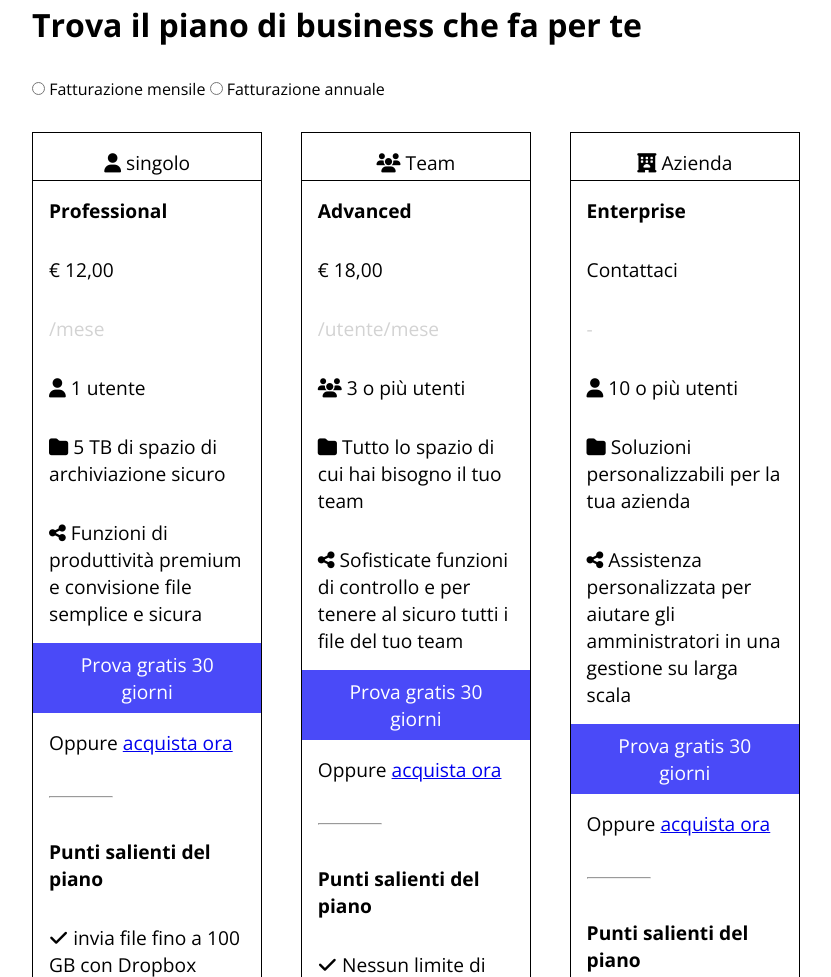
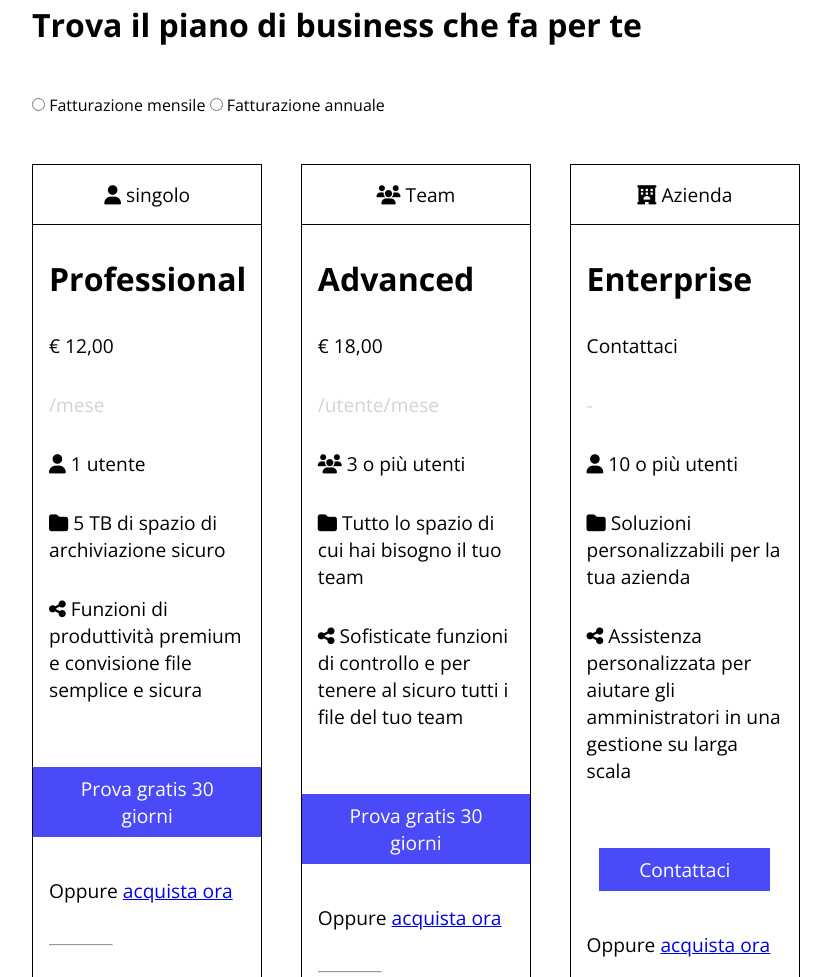
Before and after one commit to AlessioNapoletano/htmlcss-dropbox, a plain HTML site: page index.html in a window 1280 px wide. Shown: the part 1436-2413 px from the top of the page, without its empty margins (224-1055 px from the left). Drawn offline with nearby package versions, Linux system fonts and the light colour scheme.

Commit message:
Modified Main section - Container medium

```diff
--- a/css/style.css
+++ b/css/style.css
@@ -5,7 +5,7 @@
     font-family: 'Open Sans', sans-serif;
 }
 
-                    /*                        GENERIC CLASS FLEX                                                   */
+/*                                           GENERIC CLASS FLEX                                                   */
 .flex{
     display: flex;
 }
@@ -27,7 +27,7 @@
     flex-wrap: wrap;
 }
 
-/*                                           GENERIC CLASS FONT                                                      */
+/*                                          GENERIC CLASS FONT                                                      */
 .font-grey{
     color: lightgray;
 }
@@ -38,15 +38,33 @@
     margin: 0 auto;
 }
 
+.containter-medium{
+    width: 60%;
+    margin: 0 auto;
+}
+
 #logo{
     width: 20%;
 }
 
+/*                                          GENERIC ELEMENT BUTTON                                                           */
 button{
     border: none;
     background-color: #4a4af8;
     color: white;
     padding: .5rem 1rem;
+}
+
+/*                                          GENERI ELEMENT NAV UL LI A                                                     */
+nav ul{
+    list-style-type: none;
+}
+
+nav ul li a{
+    text-decoration: none;
+    color: black;
+
+    padding: 0rem 1rem;
 }
 
 /*                                          SECTION MAIN HEADER (THE FIRTS HEADER IN PAGE)                              */
@@ -58,19 +76,9 @@ header section.main-header{
     background-color: white;
 }
 
-nav ul{
-    list-style-type: none;
-}
 
-nav ul li a{
-    text-decoration: none;
-    color: black;
-
-    padding: 0rem 1rem;
-}
-
- /*                                         SECTION HEADER-INFO (THE SECOND PART OF THE HEADER)                    */
- /*Background color of the section header info*/
+/*                                          SECTION HEADER-INFO (THE SECOND PART OF THE HEADER)                    */
+/*Background color of the section header info*/
 header section.header-info{
     background-color: #bdcde4;
 }
@@ -116,82 +124,78 @@ header section.header-info div.container-large div.box-image > img{
     height: 118%;
 }
 
-
-
                                                         /*MAIN*/
 
+/*padding top for correct spacing*/
 main{
     padding-top: 8rem;
-    width: 100%;
+}
+/*                                  SECTION FOR SUBSCRIBING TO SUBSCRIPTION PLANS                           */
+
+/*Font and padding-bottom for h1*/
+main section.containter-medium h1{
+    font-size: 2rem;
+    padding-bottom: 3rem;
+}
+
+/*div containing the subscription plans*/
+/*margin top, for correct spacing*/
+main section.containter-medium div.plans{
+    margin-top: 3rem;
+}
+
+/*width - height,and border for div plan-box*/
+main section.containter-medium div.plan-box{
+    border: 1px solid black;
+    width: 30%;
+    height: 77rem;
+}
+
+/*aligned text amd border for the header paragraph of the plan box and plan box long , and margin-bottom*/
+main section.containter-medium div.plan-box p.p-header,
+main section.containter-medium div.plan-box-long p.p-header{
+    text-align: center;
+    border-bottom: 1px solid black;
+    margin-bottom: 1rem;
+}
+
+/*font size and padding at h2 for div-plan box*/
+main section.containter-medium div.plan-box h2,
+main section.containter-medium div.plan-box-long h2{
+    font-size: 2rem;
+    padding: 1rem;
 
 }
-
-        /*Caselle per la sottoscrizione di piani di abbonamento*/
-/*casella che racchiude tutta la sezione dei piani di abbonamento*/
-main section.subscription-plans{
-    width: 60%;
-    height: 102rem;
-    margin: 0 auto;
-}
-
-main section.subscription-plans h1{
-    font-size: 2rem;
-    padding-bottom: 2rem;
-
-}
-
-main section.subscription-plans div.plan{
-    display: flex;
-    justify-content: space-between;
-    flex-wrap: wrap;
-
-    width: 100%;
-    height: 70rem;
-
-    margin-top: 2rem;
-
-
-}
-main section.subscription-plans div.plan-box{
-    border: 1px solid black;
-    width: 30%;
-    height: 100%;
-}
-
-main section.subscription-plans div.plan-box p.intestazione{
-    text-align: center;
-    width: 100%;
-    height: 3rem;
-    border-bottom: 1px solid black;
-}
-
-main section.subscription-plans div.plan-box p,
-main section.subscription-plans div.plan-box h2,
-main section.subscription-plans div.plan-box h3,
-main section.subscription-plans div.plan-box-long h2,
-main section.subscription-plans div.plan-box-long p{
+/*font size and padding at p and h3 for div-plan box*/
+main section.containter-medium div.plan-box p,
+main section.containter-medium div.plan-box h3,
+main section.containter-medium div.plan-box-long p,
+main section.containter-medium div.plan-box-long h3{
     padding: 1rem;
     font-size: 1.20rem;
 }
 
-main section.subscription-plans div.plan-box div.button{
+
+main section.containter-medium div.plan-box div.button{
     text-align: center;
+
+    margin: 3rem 0 1.5rem 0;
 }
 
-main section.subscription-plans div.plan-box div.button button{
+main section.containter-medium div.plan-box div.button button{
     padding: .5rem 2.5rem;
     font-size: 1.20rem;
 }
 
 
-main section.subscription-plans div.plan-box hr{
+main section.containter-medium div.plan-box hr{
     color: lightgray;
     width: 4rem;
     margin: 1.5rem 0rem 1.5rem 1rem;
 }
 
 
-main section.subscription-plans div.plan div.plan-box-long{
+main section.containter-medium div.plans div.plan-box-long{
     position: relative;
 
     width: 100%;
@@ -201,19 +205,10 @@ main section.subscription-plans div.plan div.plan-box-long{
     margin-top: 3rem;
 }
 
-main section.subscription-plans div.plan div.plan-box-long>p.intestazione{
-    width: 100%;
-    height: 3rem;
-    border-bottom: 1px solid black;
-    text-align: center;
-    padding-top: .5rem;
-}
-
-main section.subscription-plans div.plan div.plan-box-long > div.button{
+main section.containter-medium div.plans div.plan-box-long > div.button{
     position: absolute;
-    top: 81px;
+    top: 93px;
     right: 24px;
-
 }
 
 /*Parte per diventare partener*/
--- a/index.html
+++ b/index.html
@@ -70,7 +70,7 @@
     </header>
 
     <main>
-        <section class="subscription-plans">
+        <section class="containter-medium">
             <h1>
                 Trova il piano di business che fa per te
             </h1>
@@ -80,9 +80,12 @@
             <input type="radio" name="Fatturazione" value="Fatturazione-annule">
             <label for="Fatturazione-annuale">Fatturazione annuale</label>
 
-            <div class="plan">
+            <div class="plans flex flex-space-between flex-wrap">
                 <div class="plan-box">
-                    <p class="intestazione"><i class="fa-solid fa-user"></i> singolo</p>
+                    <p class="p-header">
+                        <i class="fa-solid fa-user"></i>
+                        singolo
+                    </p>
 
                     <h2>Professional</h2>
 
@@ -93,13 +96,17 @@
                         /mese
                     </p>
                     <p>
-                        <i class="fa-solid fa-user"></i> 1 utente
+                        <i class="fa-solid fa-user"></i>
+                        1 utente
                     </p>
                     <p>
-                        <i class="fa-solid fa-folder"></i> 5 TB di spazio di archiviazione sicuro
+                        <i class="fa-solid fa-folder"></i>
+                        5 TB di spazio di archiviazione sicuro
                     </p>
+
                     <p>
-                        <i class="fa-solid fa-share-nodes"></i> Funzioni di produttività premium e convisione file semplice e sicura
+                        <i class="fa-solid fa-share-nodes"></i>
+                        Funzioni di produttività premium e convisione file semplice e sicura
                     </p>
 
                     <div class="button">
@@ -109,7 +116,8 @@
                     </div>
 
                     <p>
-                        Oppure  <a href="#">acquista ora</a>
+                        Oppure
+                        <a href="#">acquista ora</a>
                     </p>
 
                     <hr>
@@ -120,15 +128,17 @@
                     </h3>
 
                     <p>
-                        <i class="fa-solid fa-check"></i> invia file fino a 100 GB con Dropbox Transfert
+                        <i class="fa-solid fa-check"></i>
+                        invia file fino a 100 GB con Dropbox Transfert
                     </p>
                     <p>
-                        <i class="fa-solid fa-check"></i> cartelle offline su dispositivi mobili
+                        <i class="fa-solid fa-check"></i>
+                        cartelle offline su dispositivi mobili
                     </p>
                 </div>
 
                 <div class="plan-box">
-                    <p class="intestazione">
+                    <p class="p-header">
                         <i class="fa-solid fa-users"></i>
                          Team
                     </p>
@@ -190,7 +200,7 @@
                 </div>
 
                 <div class="plan-box">
-                    <p class="intestazione">
+                    <p class="p-header">
                         <i class="fa-solid fa-hotel"></i>
                         Azienda</p>
 
@@ -219,7 +229,7 @@
 
                     <div class="button">
                         <button>
-                            Prova gratis 30 giorni
+                            Contattaci
                         </button>
                     </div>
 
@@ -249,7 +259,7 @@
                 </div>
 
                 <div class="plan-box-long">
-                    <p class="intestazione">
+                    <p class="p-header">
                         <i class="fa-solid fa-hotel"></i>
                         Team
                     </p>
@@ -258,9 +268,9 @@
                         Enterprise
                     </h2>
 
-                    <p>
+                    <h3>
                         Contatta l'ufficio vendite per i prezzi
-                    </p>
+                    </h3>
 
                     <p>
                         Soluzioni personalizzate e supporto su misura per aiutare i professionisti IT nella gestione su <br>qualsiasi scala.
```
